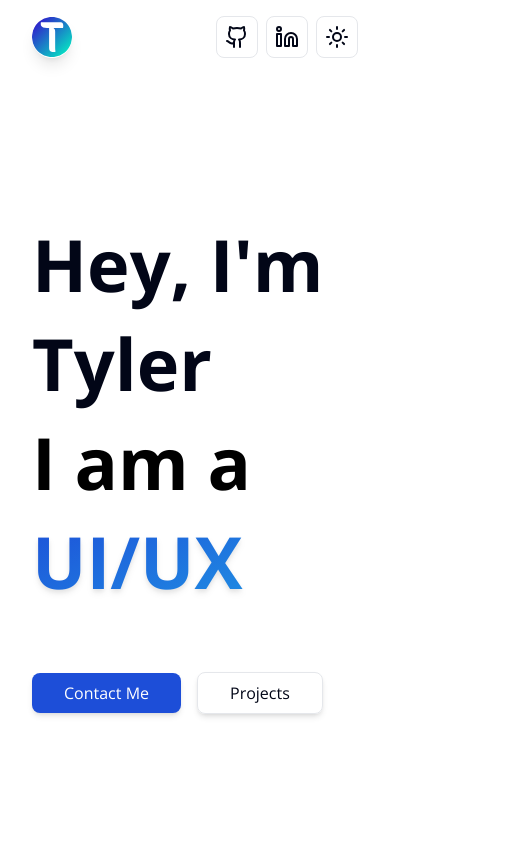
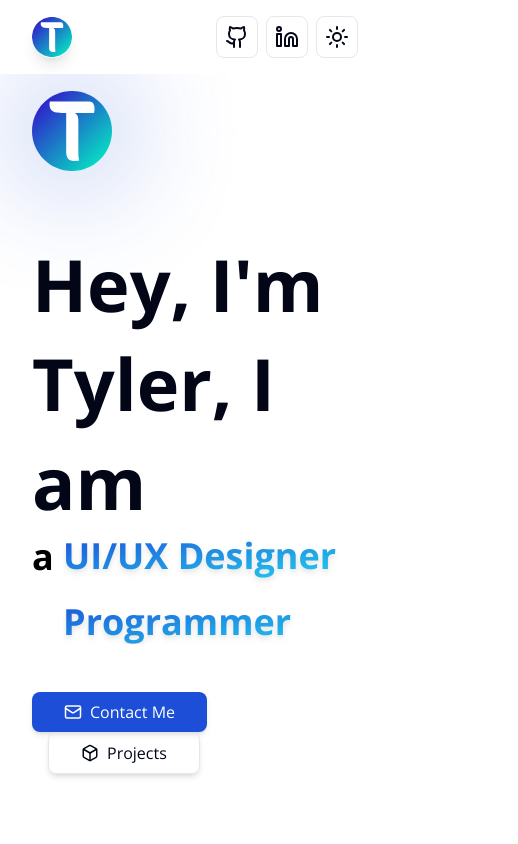
Before and after one commit to TylerGennaro/portfolio_v3, a Next.js app: page / in a window 390 px wide. Shown: the top 844 px of the page, 518 px wide, since content can reach past the window. Built offline with nearby package versions, Linux system fonts and the light colour scheme.

Commit message:
fixed responsiveness, adjusted hero, added footer

```diff
--- a/src/app/page.tsx
+++ b/src/app/page.tsx
@@ -1,6 +1,9 @@
+import Banner from '@/components/Banner';
 import { Button } from '@/components/Button';
 import SectionHeading from '@/components/SectionHeading';
 import { ShadowHeading } from '@/components/ShadowHeading';
+import Skill from '@/components/Skill';
+import SlotText from '@/components/SlotText';
 import { Text } from '@/components/Text';
 import {
 	Project,
@@ -10,20 +13,16 @@ import {
 	ProjectTool,
 	ProjectTools,
 } from '@/components/project';
+import { Box, Github, Mail } from 'lucide-react';
 import { Metadata } from 'next';
-import pulsateLight from '../../public/pulsate-light.png';
-import pulsateDark from '../../public/pulsate-dark.png';
-import devslistLight from '../../public/devslist-light.png';
-import devslistDark from '../../public/devslist-dark.png';
+import Image from 'next/image';
 import commonwealth from '../../public/commonwealth.jpg';
 import coursehawk from '../../public/coursehawk.png';
+import devslistDark from '../../public/devslist-dark.png';
+import devslistLight from '../../public/devslist-light.png';
 import logo from '../../public/logo.svg';
-import { Github } from 'lucide-react';
-import Image from 'next/image';
-import { ThemeToggle } from '@/components/ThemeToggle';
-import SlotText from '@/components/SlotText';
-import Skill from '@/components/Skill';
-import Banner from '@/components/Banner';
+import pulsateDark from '../../public/pulsate-dark.png';
+import pulsateLight from '../../public/pulsate-light.png';
 
 export const metadata: Metadata = {
 	title: 'Portfolio - Tyler Gennaro',
@@ -31,31 +30,53 @@ export const metadata: Metadata = {
 };
 
 export default function Home() {
-	const BANNER_SPEED = 30;
+	const BANNER_SPEED = 45;
 
 	return (
-		<main className='max-w-screen-xl mx-auto mb-40'>
-			<section className='min-h-screen flex items-center px-8 pb-32 pt-16'>
+		<main className='max-w-screen-xl mx-auto'>
+			<section className='min-h-screen flex items-center px-8 pb-32 md:pt-16'>
 				<div className='w-full'>
-					<div className='flex items-center justify-between'>
-						<div>
+					<div className='flex items-center justify-between flex-wrap-reverse gap-16'>
+						<div className='hidden sm:block'>
 							<Text size='xl' className='slide-in'>
 								Hey, I&apos;m Tyler
 							</Text>
-							<div className='text-7xl font-bold leading-snug slide-in delay-75'>
+							<div className='text-4xl sm:text-5xl lg:text-7xl font-bold !leading-snug slide-in delay-75'>
 								I am a <SlotText />
 							</div>
 						</div>
+						<div className='sm:hidden'>
+							<Text size='xl' className='slide-in'>
+								Hey, I&apos;m Tyler, I am
+							</Text>
+							<div className='text-4xl sm:text-5xl lg:text-7xl font-bold !leading-snug slide-in delay-75'>
+								a <SlotText />
+							</div>
+						</div>
 						<div className='relative slide-in delay-150'>
-							<div className='bg-primary dark:bg-secondary absolute inset-0 -z-[1] blur-[60px] opacity-50' />
-							<Image src={logo} alt='Logo' className='w-28 aspect-square' />
+							<div className='bg-primary dark:bg-secondary absolute inset-0 -z-[1] blur-[60px] opacity-50 scale-in' />
+							<Image
+								src={logo}
+								alt='Logo'
+								className='w-20 md:w-28 aspect-square'
+							/>
 						</div>
 					</div>
 					<div className='mt-12 space-x-4'>
-						<Button className='slide-in delay-200'>Contact Me</Button>
-						<Button className='slide-in delay-300' variant='outline'>
-							Projects
-						</Button>
+						<a href='mailto:tylergennaro10@gmail.com'>
+							<Button className='slide-in [animation-delay:_200ms]' icon={Mail}>
+								Contact Me
+							</Button>
+						</a>
+						<a href='#projects'>
+							<Button
+								className='slide-in [animation-delay:_250ms]'
+								variant='outline'
+								icon={Box}
+							>
+								Projects
+							</Button>
+						</a>
 					</div>
 				</div>
 			</section>
@@ -77,9 +98,9 @@ export default function Home() {
 						frameworks such as React.js.
 						<br />
 						<br />I am seeking an entry-level software development position to
-						utilize problem-solving and collaborative skills to drive company
+						utilize my problem-solving and collaborative skills to drive company
 						success. I am passionate about web development and am eager to
-						continue learning and growing.
+						continue to learn and grow.
 						<br />
 						<br />
 						If you&apos;re interested in my work, please reach out to me at{' '}
@@ -90,13 +111,13 @@ export default function Home() {
 					</Text>
 				</div>
 			</section>
-			<section className='px-8 mt-64'>
+			<section className='px-8 mt-64 scroll-m-24' id='projects'>
 				<SectionHeading header='Projects'>
 					A list of my projects from the last two years. Each project showcases
 					both front- and back-end stacks.
 				</SectionHeading>
-				<div className='grid grid-cols-2 gap-8'>
-					<Project>
+				<div className='grid grid-cols-1 lg:grid-cols-2 gap-8'>
+					<Project href='https://github.com/TGennnaro/pulsate'>
 						<ProjectImage
 							src={pulsateLight}
 							alt='Pulsate'
@@ -123,7 +144,7 @@ export default function Home() {
 							<ProjectTool>Stripe</ProjectTool>
 						</ProjectTools>
 					</Project>
-					<Project>
+					<Project href='https://github.com/TGennnaro/devslist'>
 						<ProjectImage
 							src={devslistLight}
 							alt='DevsList'
@@ -149,7 +170,7 @@ export default function Home() {
 							<ProjectTool>React Query</ProjectTool>
 						</ProjectTools>
 					</Project>
-					<Project>
+					<Project href='https://github.com/TGennnaro/common-metal'>
 						<ProjectImage src={commonwealth} alt='Commonwealth Metal' />
 						<ProjectTitle>Commonwealth Metal Company</ProjectTitle>
 						<ProjectDescription>Company website</ProjectDescription>
@@ -160,7 +181,7 @@ export default function Home() {
 							<ProjectTool>ShadcnUI</ProjectTool>
 						</ProjectTools>
 					</Project>
-					<Project>
+					<Project href='https://github.com/TGennnaro/CourseHawk'>
 						<ProjectImage src={coursehawk} alt='CourseHawk' />
 						<ProjectTitle>CourseHawk</ProjectTitle>
 						<ProjectDescription>
@@ -193,7 +214,7 @@ export default function Home() {
 					Languages, frameworks, technologies, and tools that I have hands-on
 					experience with. Some skills were utilized in the projects above.
 				</SectionHeading>
-				<div className='grid grid-cols-3 gap-4'>
+				<div className='grid grid-cols-1 lg:grid-cols-3 gap-4'>
 					<Skill label='TypeScript' skill='typescript' big />
 					<Skill label='Next.js' skill='nextjs' big />
 					<Skill label='HTML/CSS' skill='html' big />
@@ -203,7 +224,7 @@ export default function Home() {
 					items={[
 						{ label: 'React.js', skill: 'reactjs' },
 						{ label: 'Node.js', skill: 'nodejs' },
-						{ label: 'Express.js', skill: 'expressjs' },
+						{ label: 'Express.js', skill: 'expressjs', hasDark: true },
 						{ label: 'JavaScript', skill: 'javascript' },
 						{ label: 'Java', skill: 'java' },
 						{ label: 'Lua', skill: 'lua' },
@@ -218,17 +239,31 @@ export default function Home() {
 					items={[
 						{ label: 'MySQL', skill: 'mysql' },
 						{ label: 'PostgreSQL', skill: 'postgresql' },
-						{ label: 'Prisma', skill: 'prisma' },
+						{ label: 'Prisma', skill: 'prisma', hasDark: true },
 						{ label: 'Drizzle', skill: 'drizzle' },
 						{ label: 'Figma', skill: 'figma' },
-						{ label: 'Github', skill: 'github' },
+						{ label: 'Github', skill: 'github', hasDark: true },
 						{ label: 'VS Code', skill: 'vscode' },
-						{ label: 'Vercel', skill: 'vercel' },
+						{ label: 'Vercel', skill: 'vercel', hasDark: true },
 					]}
 					speed={BANNER_SPEED}
 					direction='left'
 				/>
 			</section>
+			<footer className='mt-32 mb-8'>
+				<div className='bg-[linear-gradient(to_right,_var(--primary),_#18A4B9,_#3068D4_40%,_var(--secondary))] py-4 xl:rounded-lg flex flex-col items-center gap-4 shadow-lg'>
+					<Text color='light'>
+						Powered by Me © {new Date().getFullYear()} •{' '}
+						<a
+							className='underline'
+							href='https://github.com/TGennnaro/portfolio_v3'
+							target='_blank'
+						>
+							Source Code
+						</a>
+					</Text>
+				</div>
+			</footer>
 		</main>
 	);
 }
```
